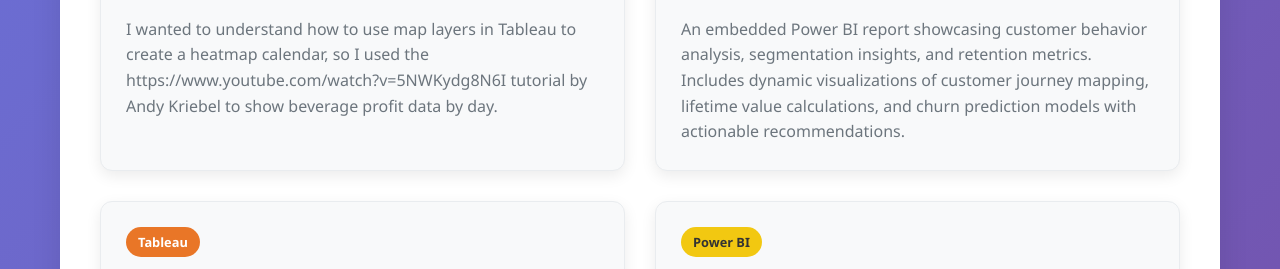
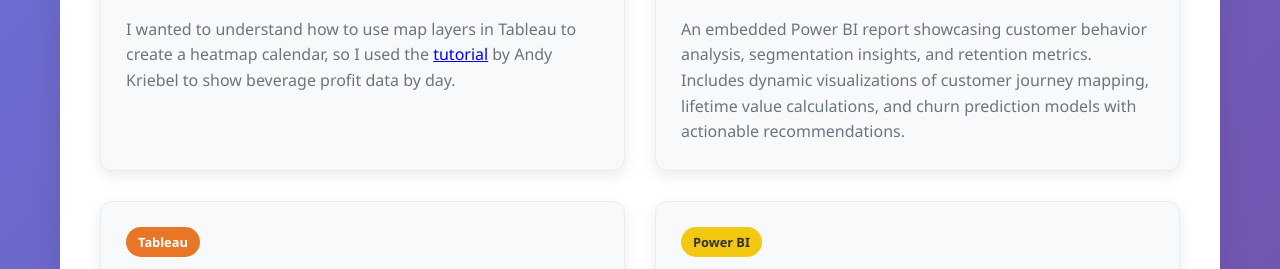
Before and after one commit to ab-morgan/portfolio, a plain HTML site: page index.html in a window 1280 px wide. Shown: the part 1207-1476 px from the top of the page. Drawn offline with Linux system fonts and the light colour scheme.

Commit message:
Update index.html

```diff
--- a/index.html
+++ b/index.html
@@ -265,7 +265,7 @@
                         <div class="external-link-icon">🔗</div>
                     </div>
                     <p class="project-description">
-                            I wanted to understand how to use map layers in Tableau to create a heatmap calendar, so I used the https://www.youtube.com/watch?v=5NWKydg8N6I tutorial by Andy Kriebel to show beverage profit data by day.
+                            I wanted to understand how to use map layers in Tableau to create a heatmap calendar, so I used the <a href="https://www.youtube.com/watch?v=5NWKydg8N6I">tutorial</a> by Andy Kriebel to show beverage profit data by day.
                     </p>
                 </div>
 
```
